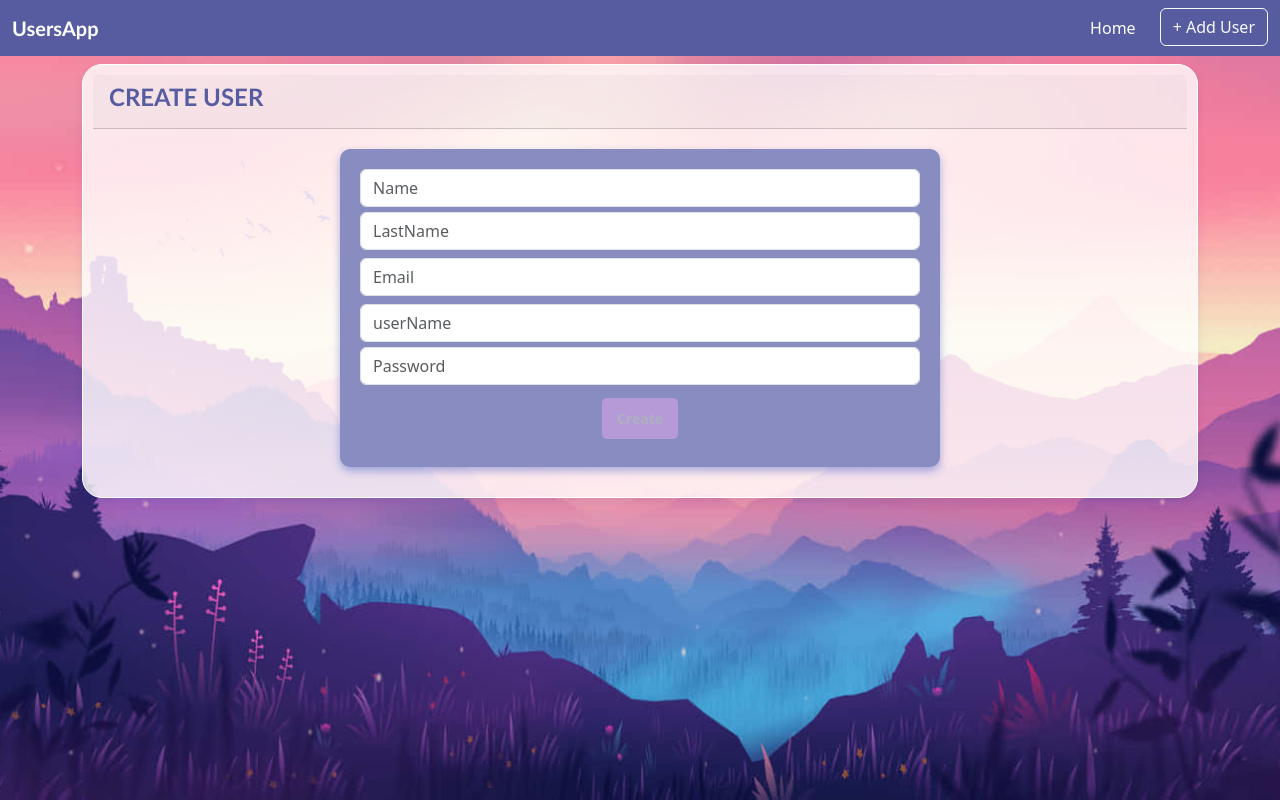
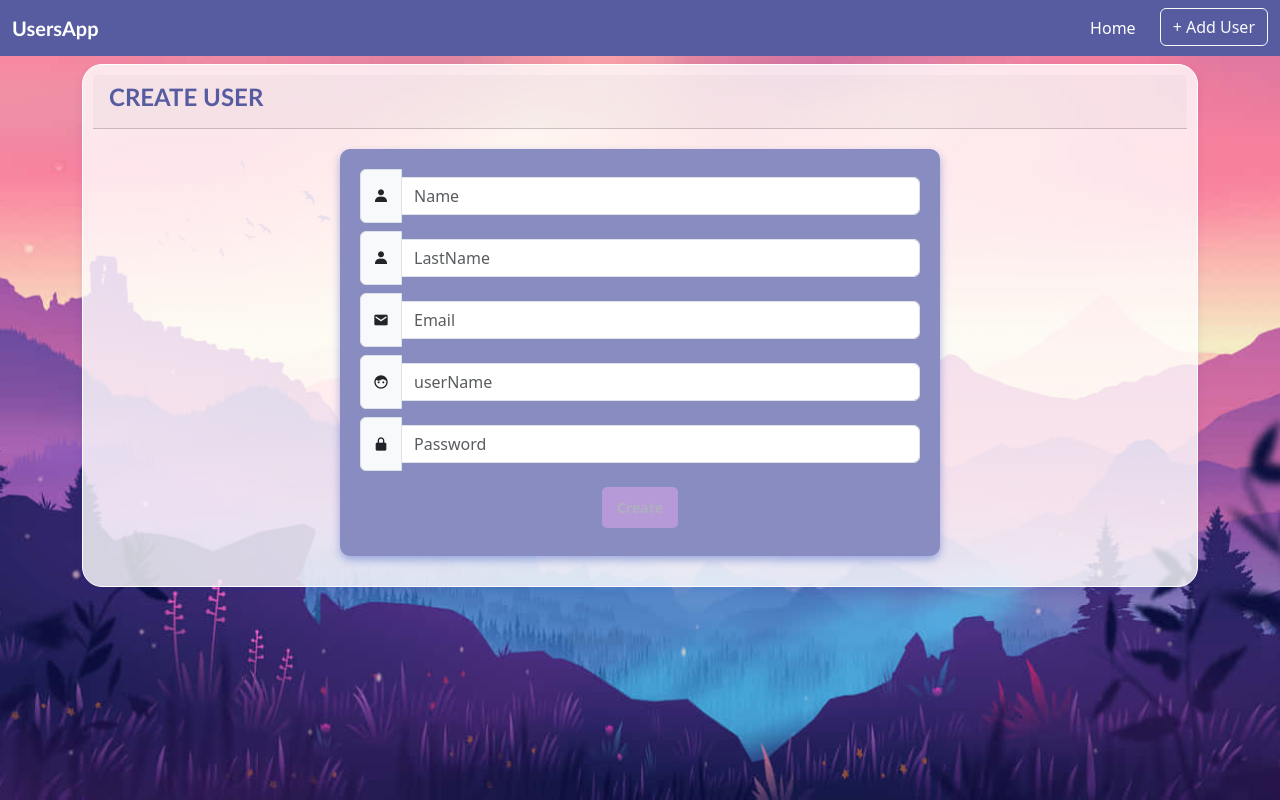
Before and after one commit to BorjaBarragan/UserWeb_front, an Angular app: page /user/create in a window 1280 px wide. Built offline with nearby package versions, Linux system fonts and the light colour scheme.

Commit message:
Incorporamos iconos y margenes

```diff
--- a/package.json
+++ b/package.json
@@ -18,6 +18,7 @@
     "@angular/platform-browser": "^18.2.0",
     "@angular/platform-browser-dynamic": "^18.2.0",
     "@angular/router": "^18.2.0",
+    "boxicons": "^2.1.4",
     "rxjs": "~7.8.0",
     "sweetalert2": "^11.14.1",
     "tslib": "^2.3.0",
--- a/src/app/components/user-form/user-form.component.html
+++ b/src/app/components/user-form/user-form.component.html
@@ -5,53 +5,62 @@
         </div>
         <div class="card-body">
             <form (ngSubmit)="onSubmit(userForm)" class="form-container my-1  custom-card-body" #userForm="ngForm">
-                <div>
+                <div class="input-group mb-2">
+                    <span class="input-group-text">
+                      <i class='bx bxs-user'></i>
+                    </span>
                     <input
                       placeholder="Name"
                       name="name"
                       [(ngModel)]="user.name"
-                    class="form-control"
+                      class="form-control my-2"
                       required
                       maxlength="20"
                       #name="ngModel"
                     >
+                </div>
                 @if(name.invalid && (name.dirty || name.touched)){
                     @if(name.errors!['required']){
-                        <div class="text-danger">
+                    <div class="text-danger text-center">
                         <strong>Nombre requerido </strong>
                      </div>
                     }
                     @if(name.errors!['maxlength']){
-                            <div>
+                        <div class="text-danger text-center">
                         <strong>Máximo 20 letras </strong>
                         </div>
                     }
                 }
-                </div>
-                <div>
+                <div class="input-group mb-2">
+                    <span class="input-group-text">
+                      <i class='bx bxs-user'></i>
+                    </span>
                     <input
                     placeholder="LastName"
                     name="lastName"
                     [(ngModel)]="user.lastName"
-                    class="form-control"
+                    class="form-control my-2"
                     required
                     maxlength="20"
                     #lastName="ngModel"
                     >
+                </div>
                 @if(lastName.invalid && (lastName.dirty || lastName.touched)){
                     @if(lastName.errors!['required']){
-                         <div class="text-danger">
+                     <div class="text-danger text-center">
                            <strong>Apellido requerido</strong>
                      </div>
                     }
                     @if(lastName.errors!['maxlength']){
-                            <div class="text-danger">
+                        <div class="text-danger text-center">
                             <strong>Máximo 20 letras</strong> s
                         </div>
                     }
                 }
-                </div>
-                <div>
+                <div class="input-group mb-2">
+                    <span class="input-group-text">
+                       <i class='bx bxs-envelope'></i>
+                    </span>
                     <input
                     placeholder="Email"
                     name="email"
@@ -61,67 +70,73 @@
                     email
                     #email="ngModel"
                     >
+                </div>
                 @if(email.invalid && (email.dirty || email.touched)){
                     @if(email.errors!['required']){
-                            <div class="text-danger">
+                        <div class="text-danger text-center">
                             <strong>Email requerido</strong>
                         </div>
                     }
                     @if(email.errors!['email']) {
-                            <div class="text-danger">
+                        <div class="text-danger text-danger text-center">
                             <strong>Formato email no válido</strong>
                         </div>
                     }
                 }
-                </div>
-                <div>
+                <div class="input-group mb-2">
+                    <span class="input-group-text">
+                       <i class='bx bxs-face'></i>
+                    </span>
                     <input
                     placeholder="userName"
                     name="userName"
                     type="email"
                     [(ngModel)]="user.userName"
-                    class="form-control"
+                    class="form-control my-2"
                     required
                     minlength="6"
                     #userName="ngModel"
                     >
+                </div>
                 @if(userName.invalid && (userName.dirty || userName.touched)){
                     @if(userName.errors!['required']){
-                            <div class="text-danger">
+                        <div class="text-danger text-danger text-center">
                             <strong>Nombre de usuario requerido</strong>
                         </div>
                     }
                     @if(userName.errors!['minlength']){
-                            <div class="text-danger">
+                        <div class="text-danger text-danger text-center">
                             <strong>Mínimo 6 letras</strong>
                         </div>
                     }
                 }
-                </div>
-                <div>
+                <div class="input-group mb-2">
+                    <span class="input-group-text">
+                    <i class='bx bxs-lock-alt'></i>
+                    </span>
                     <input
                     placeholder="Password"
                     name="password"
                     type="password"
                     [(ngModel)]="user.password"
-                    class="form-control"
+                    class="form-control my-2"
                     required
                     minlength="6"
                     #password="ngModel"
                     >
+                </div>
                 @if(password.invalid && (password.dirty || password.touched)){
                     @if(password.errors!['required']){
-                            <div class="text-danger">
+                        <div class="text-danger text-danger text-center">
                             <strong>Contraseña requerida</strong>
                         </div>
                     }
                     @if(password.errors!['minlength']){
-                            <div class="text-danger">
+                        <div class="text-danger text-danger text-center">
                             <strong>Mínimo 6 letras</strong>
                         </div>
                     }
                 }
-                </div>
                 <div class="text-center">
                     <button type="submit" class="btn btn-create my-2 btn-sm"
                     [disabled]="userForm.invalid">
--- a/src/index.html
+++ b/src/index.html
@@ -7,6 +7,7 @@
   <meta name="viewport" content="width=device-width, initial-scale=1">
   <link rel="icon" type="image/x-icon" href="favicon.ico">
   <link href="https://cdn.jsdelivr.net/npm/bootstrap@5.3.3/dist/css/bootstrap.min.css" rel="stylesheet" integrity="sha384-QWTKZyjpPEjISv5WaRU9OFeRpok6YctnYmDr5pNlyT2bRjXh0JMhjY6hW+ALEwIH" crossorigin="anonymous">
+  <link href='https://unpkg.com/boxicons@2.1.4/css/boxicons.min.css' rel='stylesheet'>
 </head>
 <body>
   <app-root></app-root>
--- a/src/styles.css
+++ b/src/styles.css
@@ -1,52 +1,24 @@
-.formulario-box {
-  background-color: #2ab8ca;
-  /* Fondo chulo */
+/* Estilos generales */
+body {
+  background-image: url('app/assets/wallpaper1.jpg');
+  background-size: cover;
+  background-position: center;
+  background-repeat: no-repeat;
+  background-attachment: fixed;
   color: white;
-  /* Color de texto */
-  padding: 10px 20px;
-  /* Espaciado interno */
-  border-radius: 8px;
-  /* Bordes redondeados */
-  box-shadow: 0 4px 6px rgba(0, 0, 0, 0.1);
-  /* Sombra suave */
-  text-align: center;
-  /* Centrar el texto */
-  display: inline-block;
-  /* Ajustar al tamaño del contenido */
-  margin-bottom: 20px;
-  /* Espaciado debajo del título */
-  font-weight: bold;
-  /* Texto en negrita */
-}
-
-.form-container {
-  padding: 5px;
-  /* Espaciado interno */
-  border-radius: 8px;
-  /* Bordes redondeados */
-  box-shadow: 0px 4px 8px rgba(0, 48, 180, 0.336);
-  /* Sombra para darle algo de relieve */
-  max-width: 600px;
-  /* Ancho máximo del formulario */
-  margin: auto;
-  /* Centrar el formulario horizontalmente */
-}
-
-.form-container .form-control {
-  margin-bottom: 5px;
-  /* Espacio entre los inputs */
 }
 
 .abrir-modal {
   background-color: rgba(0, 0, 0, 0.7);
   position: fixed;
-  top: 0px;
-  left: 0px;
+  top: 0;
+  left: 0;
   width: 100%;
   height: 100%;
   z-index: 1000;
 }
 
+/* Animaciones */
 .animacion {
   animation-duration: 2s;
   animation-fill-mode: both;
@@ -61,31 +33,41 @@
 
 @keyframes fadeIn {
   0% {
-    opacity: 0
+    opacity: 0;
   }
-
   to {
-    opacity: 1
+    opacity: 1;
   }
 }
 
 @-webkit-keyframes fadeIn {
   0% {
-    opacity: 0
+    opacity: 0;
   }
-
   to {
-    opacity: 1
+    opacity: 1;
   }
 }
 
-body {
-  background-image: url('app/assets/wallpaper1.jpg');
-  background-size: cover;
-  background-position: center;
-  background-repeat: no-repeat;
-  background-attachment: fixed;
+/* Contenedores */
+.form-container {
+  padding: 5px;
+  border-radius: 8px;
+  box-shadow: 0px 4px 8px rgba(0, 48, 180, 0.336);
+  max-width: 600px;
+  margin: auto;
+}
+
+.formulario-box {
+  background-color: #2ab8ca;
   color: white;
+  padding: 10px 20px;
+  border-radius: 8px;
+  box-shadow: 0 4px 6px rgba(0, 0, 0, 0.1);
+  text-align: center;
+  display: inline-block;
+  margin-bottom: 20px;
+  font-weight: bold;
 }
 
 .custom-card-bg {
@@ -94,7 +76,7 @@ body {
   border-radius: 20px;
   border: 1px solid #ffffff;
   box-shadow: 0px 4px 8px rgba(0, 48, 180, 0.1);
-  color: #000000; /* Texto negro para contraste */
+  color: #000;
 }
 
 .custom-card-body {
@@ -107,65 +89,65 @@ body {
   background-color: #575ca0;
 }
 
+/* Inputs */
+.form-container .form-control {
+  margin-bottom: 5px;
+}
+
+/* Títulos y texto */
 .custom-title {
-  color: #575ca0; /* Color de tu navbar */
-  font-family: 'Trebuchet MS', sans-serif; /* Cambia a la fuente que prefieras */
-  font-weight: bold; /* Texto en negrita */
-  font-size: 1.5rem; /* Aumenta el tamaño de la fuente */
+  color: #575ca0;
+  font-family: 'Trebuchet MS', sans-serif;
+  font-weight: bold;
+  font-size: 1.5rem;
 }
 
 .username {
-  font-family: 'Trebuchet MS', sans-serif; /* Cambia la fuente a Arial o a la que desees */
-  font-size: 1.1rem; /* Tamaño de la fuente */
-  color: #fff; /* Color de texto, si quieres que sea blanco */
+  font-family: 'Trebuchet MS', sans-serif;
+  font-size: 1.1rem;
+  color: #fff;
+}
+
+/* Botones */
+.btn-lila, .btn-error, .btn-create {
+  color: #fefdff;
+  border: none;
+  padding: 10px 15px;
+  border-radius: 5px;
+  transition: background-color 0.3s ease, transform 0.3s ease;
+  font-weight: bold;
 }
 
 .btn-lila {
-  background-color: #863fb9; /* Color lila claro */
-  color: #fefdff; /* Color del texto oscuro (puedes cambiarlo a blanco o a otro color si lo prefieres) */
-  border: none; /* Elimina el borde del botón */
-  padding: 10px 15px; /* Ajusta el espacio interno del botón */
-  border-radius: 5px; /* Bordes redondeados */
-  transition: background-color 0.3s ease; /* Añade una transición suave al color de fondo */
-  font-weight: bold;
+  background-color: #863fb9;
 }
+
 .btn-lila:hover {
-  background-color: #863fb9; /* Cambia el color del fondo al pasar el ratón (ajusta el color si lo deseas) */
-  color: #fefdff; /* Color del texto, mantenlo igual o ajusta si es necesario */
-  transform: scale(1.15); /* Aumenta el tamaño del botón en un 5% al pasar el ratón */
+  background-color: #863fb9;
+  transform: scale(1.15);
 }
+
 .btn-error {
-  background-color: #da2a2a; /* Color lila claro */
-  color: #fefdff; /* Color del texto oscuro (puedes cambiarlo a blanco o a otro color si lo prefieres) */
-  border: none; /* Elimina el borde del botón */
-  padding: 10px 15px; /* Ajusta el espacio interno del botón */
-  border-radius: 5px; /* Bordes redondeados */
-  transition: background-color 0.3s ease; /* Añade una transición suave al color de fondo */
-  font-weight: bold;
+  background-color: #da2a2a;
 }
+
 .btn-error:hover {
-  background-color: #da2a2a; /* Cambia el color del fondo al pasar el ratón (ajusta el color si lo deseas) */
-  color: #fefdff; /* Color del texto, mantenlo igual o ajusta si es necesario */
-  transform: scale(1.15); /* Aumenta el tamaño del botón en un 5% al pasar el ratón */
+  background-color: #da2a2a;
+  transform: scale(1.15);
 }
+
 .btn-create {
-  background-color: #4900a8; /* Color lila claro */
-  color: #fefdff; /* Color del texto oscuro (puedes cambiarlo a blanco o a otro color si lo prefieres) */
-  border: none; /* Elimina el borde del botón */
-  padding: 10px 15px; /* Ajusta el espacio interno del botón */
-  border-radius: 5px; /* Bordes redondeados */
-  transition: background-color 0.3s ease; /* Añade una transición suave al color de fondo */
-  font-weight: bold;
+  background-color: #4900a8;
+}
+
+.btn-create:hover {
+  background-color: #5b0bc4;
+  transform: scale(1.15);
 }
 
 .btn-create:disabled {
-  background-color: #c8a1e2; /* Color más claro para el botón deshabilitado */
-  color: #bfbfbf; /* Color de texto más claro para el estado deshabilitado */
-  cursor: not-allowed; /* Cambia el cursor a un símbolo de no permitido */
-  opacity: 0.7; /* Añade una opacidad más baja si lo deseas */
+  background-color: #c8a1e2;
+  color: #bfbfbf;
+  cursor: not-allowed;
+  opacity: 0.7;
 }
-.btn-create:hover {
-  background-color: #5b0bc4; /* Cambia el color del fondo al pasar el ratón (ajusta el color si lo deseas) */
-  color: #fefdff; /* Color del texto, mantenlo igual o ajusta si es necesario */
-  transform: scale(1.15); /* Aumenta el tamaño del botón en un 5% al pasar el ratón */
-}
```
Also changed, not shown: 1 other file (tests, documents, lock files or other folders). Lines whose indentation alone changed are shown as unchanged.
